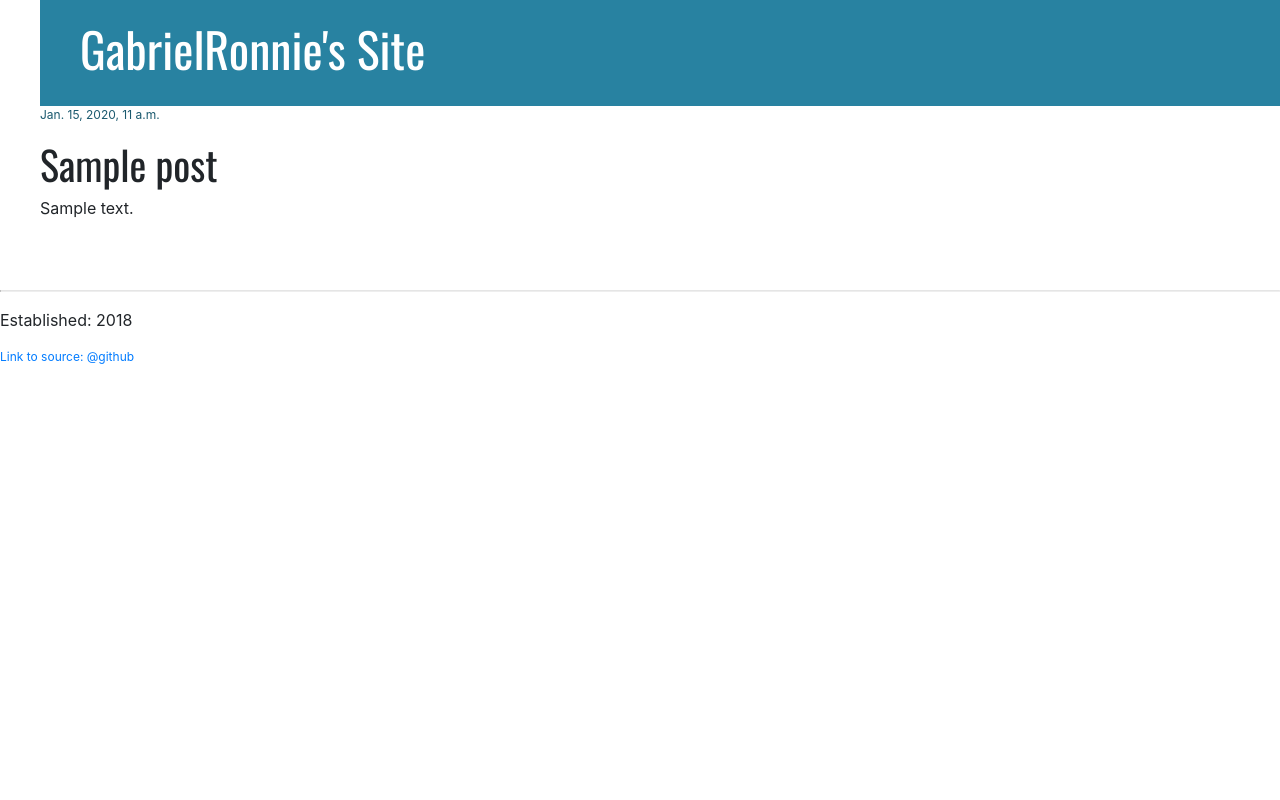
After one commit to gabrielronnie/my-first-blog, a Django app: page /post/1 in a window 1280 px wide. The commit adds this page. Run offline with Django 3.2, Linux system fonts and the light colour scheme; tables that the repository leaves empty hold one stand-in row (values such as "Sample post"); some libraries are stand-ins or nearby versions.

Commit message:
Added view and template for detailed blog post as well as CSS for the site.

```diff
--- /dev/null
+++ b/blog/static/blog/blog.css
@@ -0,0 +1,80 @@
+.page-header {
+		background-color: #2882A1;
+		margin-top:0;
+		margin-left: 40px;
+		padding: 20px 20px 20px 40px;
+}
+
+.page-header h1, .page-header h1 a, .page-header h1 a:visited, .page-header h1 a:active {
+	color: white;
+	font-size: 36pt;
+	text-decoration: none;
+}
+
+.content {
+	margin-left: 40px;
+}
+
+h1, h2, h3, h4 {
+	font-family: 'Oswald', sans-serif;
+}
+
+.intro {
+	margin-bottom: 60px;
+}
+
+.container {
+	margin-left: inherit;
+}
+
+.date {
+	font-size: 9pt;
+	color: #1A596E;
+}
+
+.post hr {
+	display: block;
+	margin-top:0.5em;
+	margin-bottom:0.5em;
+	margin-left: auto;
+	margin-right: auto;
+	border-style: inset;
+	border-width: 1px;
+}
+
+.save {
+	float: right;
+}
+
+.post_form textarea, .post-form input {
+	width: 100%;
+}
+
+.top-menu, .top-menu:hover, .top-menu:visited {
+	color: #ffffff
+	float: right;
+	font-size: 26pt;
+	margin-right: 20px;
+}
+
+.post {
+	margin-bottom: 70px;
+}
+
+.post h1 a, .post h1 a:visited {
+	color: #000000
+}
+
+footer hr {
+	display:block;
+	margin-top:1em;
+	margin-bottom:1em;
+	margin-left:auto;
+	margin-right:auto;
+	border-style:inset;
+	border-width:1px;
+}
+
+footer a {
+	font-size:9pt;
+}
--- /dev/null
+++ b/blog/templates/blog/base.html
@@ -0,0 +1,35 @@
+{% load static %}
+
+<head>
+  <title>GabrielRonnie's Site</title>
+  <link rel="stylesheet" href="https://stackpath.bootstrapcdn.com/bootstrap/4.1.3/css/bootstrap.min.css" integrity="sha384-MCw98/SFnGE8fJT3GXwEOngsV7Zt27NXFoaoApmYm81iuXoPkFOJwJ8ERdknLPMO" crossorigin="anonymous">
+  <script src="https://stackpath.bootstrapcdn.com/bootstrap/4.1.3/js/bootstrap.min.js" integrity="sha384-ChfqqxuZUCnJSK3+MXmPNIyE6ZbWh2IMqE241rYiqJxyMiZ6OW/JmZQ5stwEULTy" crossorigin="anonymous"></script>
+  <link href="https://fonts.googleapis.com/css?family=Oswald" rel="stylesheet">
+
+  <link rel="stylesheet" href="{% static 'blog/blog.css' %}">
+</head>
+
+<body>
+  <header class="page-header" >
+    <h1><a href="">GabrielRonnie's Site</a></h1>
+  </header>
+
+
+  <main class="content">
+    {% block content %}
+    {% endblock %}
+  </main>
+
+
+  <footer>
+    <hr>
+    <div>
+      <p>Established: 2018</p>
+    </div>
+    <div>
+      <a href="https://github.com/gabrielronnie/my-first-blog">Link to source: @github</a>
+    </div>
+  </footer>
+</body>
+
+</html>
--- /dev/null
+++ b/blog/templates/blog/post_detail.html
@@ -0,0 +1,13 @@
+{% extends 'blog/base.html' %}
+
+{% block content %}
+  <div class="post">
+    {% if posts.published_date %}
+      <div class="date">
+        <p>{{posts.published_date}}</p>
+      </div>
+    {% endif %}
+    <h1>{{posts.title}}</h1>
+    <p>{{posts.text|linebreaksbr}}</p>
+  </div>
+{% endblock %}
--- a/blog/urls.py
+++ b/blog/urls.py
@@ -3,4 +3,5 @@ from . import views
 
 urlpatterns = [
         path('', views.post_list, name='post_list'),
+        path('post/<int:pk>', views.post_detail , name='post_detail'),
 ]
--- a/blog/views.py
+++ b/blog/views.py
@@ -1,4 +1,4 @@
-from django.shortcuts import render
+from django.shortcuts import render, get_object_or_404
 from django.utils import timezone
 from .models import Post
 
@@ -6,3 +6,7 @@ def post_list(request):
     unorderedPosts = Post.objects.filter(published_date__lte = timezone.now())
     posts = unorderedPosts.order_by('published_date')
     return render(request, 'blog/post_list.html', {'posts': posts})
+
+def post_detail(request, pk):
+    posts = get_object_or_404(Post, pk=pk)
+    return render(request, 'blog/post_detail.html', {'posts': posts})
```
Also changed, not shown: blog/templates/blog/post_list.html (+15 -38 lines).
